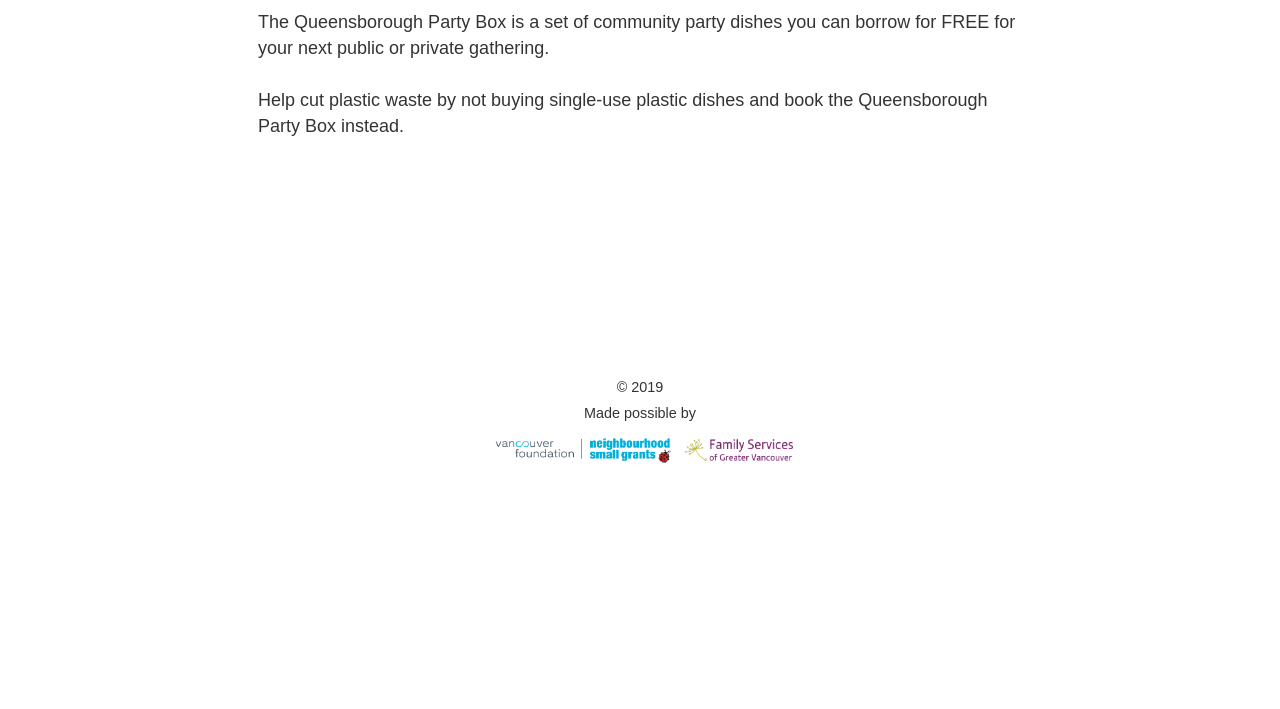
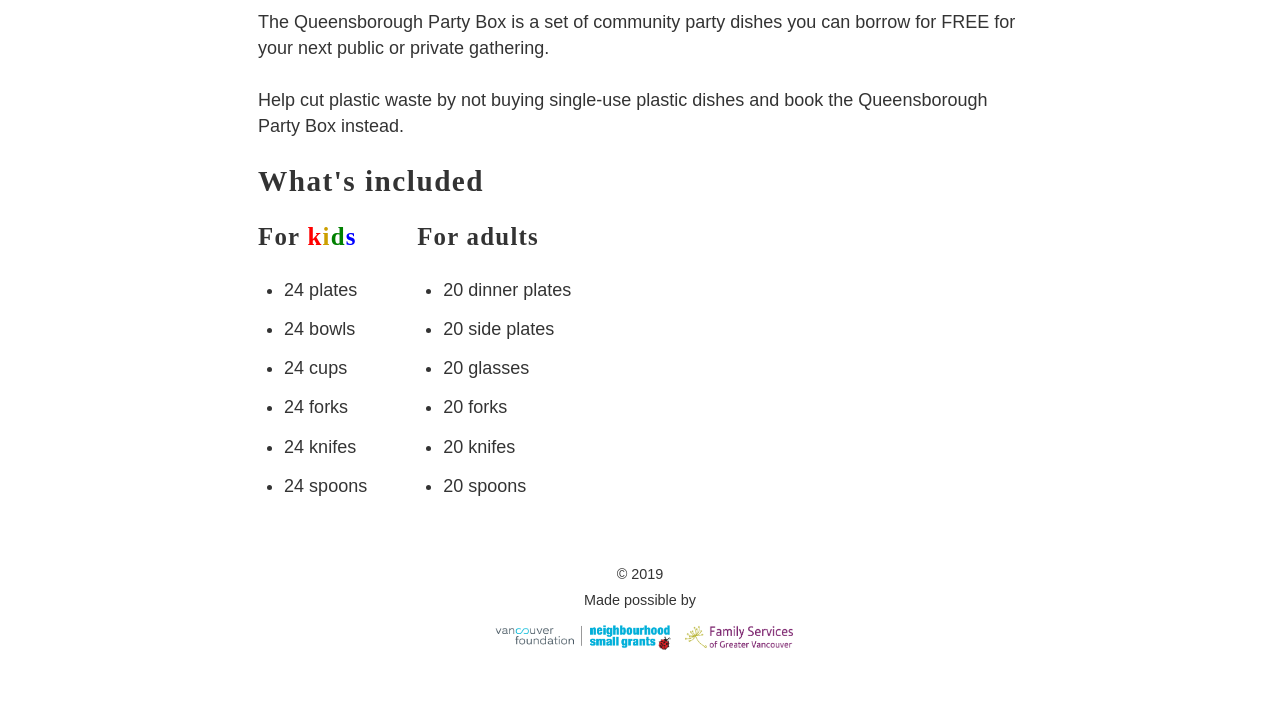
Before and after one commit to lzcabrera/ecopartybox-ca, a Gatsby site: page /about in a window 1280 px wide. Shown: the part 278-987 px from the top of the page. Before the commit the page ends 800 px from the top, so only its background shows below. Built offline with nearby package versions, Linux system fonts and the light colour scheme; Gatsby itself is replaced by a stand-in of ours.

Commit message:
feat(about): add details about the items included

```diff
--- a/src/components/header.js
+++ b/src/components/header.js
@@ -17,7 +17,7 @@ const Header = ({ siteTitle, menuLinks }) => (
         padding: `1.45rem 1.0875rem`,
       }}
     >
-      <h1 style={{ margin: 0, fontFamily: 'Abril Fatface', letterSpacing: '0.05em' }}>
+      <h1 style={{ margin: 0 }}>
         <Link
           to="/"
           style={{
--- a/src/components/qbpb-layout.css
+++ b/src/components/qbpb-layout.css
@@ -45,3 +45,8 @@ html, body {
   a {
     color: #07AED6;
   }
+
+  h1, h2, h3, h4, h5, h6 {
+    font-family: 'Abril Fatface';
+    letter-spacing: 0.05em;
+  }
--- a/src/pages/about.js
+++ b/src/pages/about.js
@@ -1,9 +1,31 @@
 
 import React from "react"
 // import { Link } from "gatsby"
+import styled from "styled-components"
 
 import Layout from "../components/layout"
 import SEO from "../components/seo"
+
+const FlexContainer = styled.div`
+  display: flex;
+`
+const FlexItemLeft = styled.div`
+  margin-right: 50px;
+`
+const Red = styled.span`
+  color: red;
+`
+
+const Yellow = styled.span`
+  color: #CC9F00;
+`
+const Green = styled.span`
+  color: green;
+`
+
+const Blue = styled.span`
+  color: blue;
+`
 
 const About = () => (
   <Layout>
@@ -12,6 +34,32 @@ const About = () => (
     <p>The Queensborough Party Box is a set of community party dishes you can borrow for FREE for your next public or private gathering.</p>
 
     <p>Help cut plastic waste by not buying single-use plastic dishes and book the Queensborough Party Box instead.</p>
+
+    <h2>What's included</h2>
+    <FlexContainer>
+      <FlexItemLeft>
+        <h3>For <Red>k</Red><Yellow>i</Yellow><Green>d</Green><Blue>s</Blue></h3>
+        <ul>
+          <li>24 plates</li>
+          <li>24 bowls</li>
+          <li>24 cups</li>
+          <li>24 forks</li>
+          <li>24 knifes</li>
+          <li>24 spoons</li>
+        </ul>
+      </FlexItemLeft>
+      <div>
+        <h3>For adults</h3>
+        <ul>
+          <li>20 dinner plates</li>
+          <li>20 side plates</li>
+          <li>20 glasses</li>
+          <li>20 forks</li>
+          <li>20 knifes</li>
+          <li>20 spoons</li>
+        </ul>
+      </div>
+    </FlexContainer>
     {/* <Link to="https://clarkparkpartybox.wordpress.com/">Clark Party Box</Link> */}
   </Layout>
 )
```
